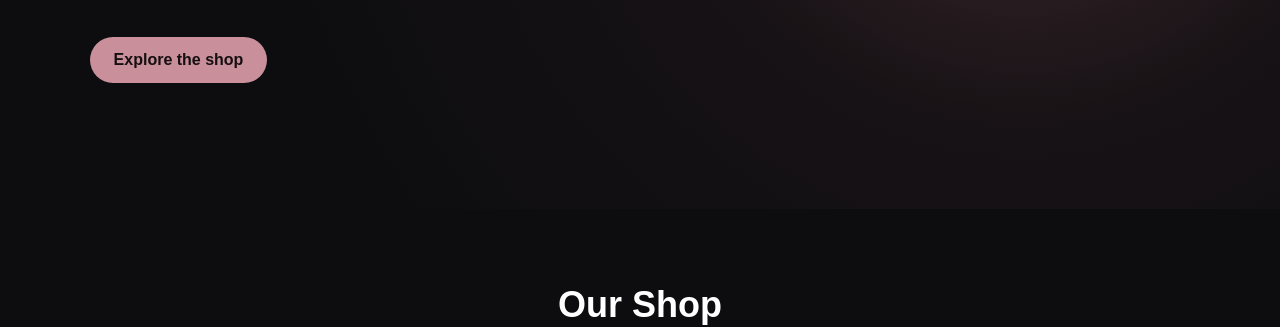
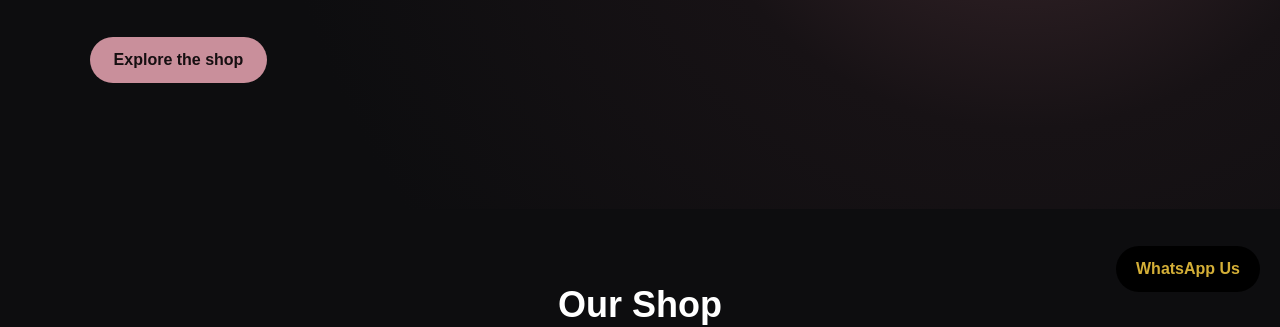
Before and after one commit to svanjaarsveld19-prog/BLUSH-BERRY, a plain HTML site: page index.html in a window 1280 px wide. Shown: the part 488-815 px from the top of the page. Drawn offline with Linux system fonts and the light colour scheme.

Commit message:
Update index.html

```diff
--- a/index.html
+++ b/index.html
@@ -61,5 +61,9 @@ footer{text-align:center;padding:28px;border-top:1px solid #292326;color:var(--m
 </main>
 
 <footer>© 2026 Casa Bloom · Home Accessories</footer>
+  <a href="https://wa.me/27612534238" target="_blank"
+style="position:fixed;bottom:20px;right:20px;background:#000;color:#d4af37;padding:14px 20px;border-radius:30px;text-decoration:none;font-weight:bold;">
+WhatsApp Us
+</a>
 </body>
 </html>
```
